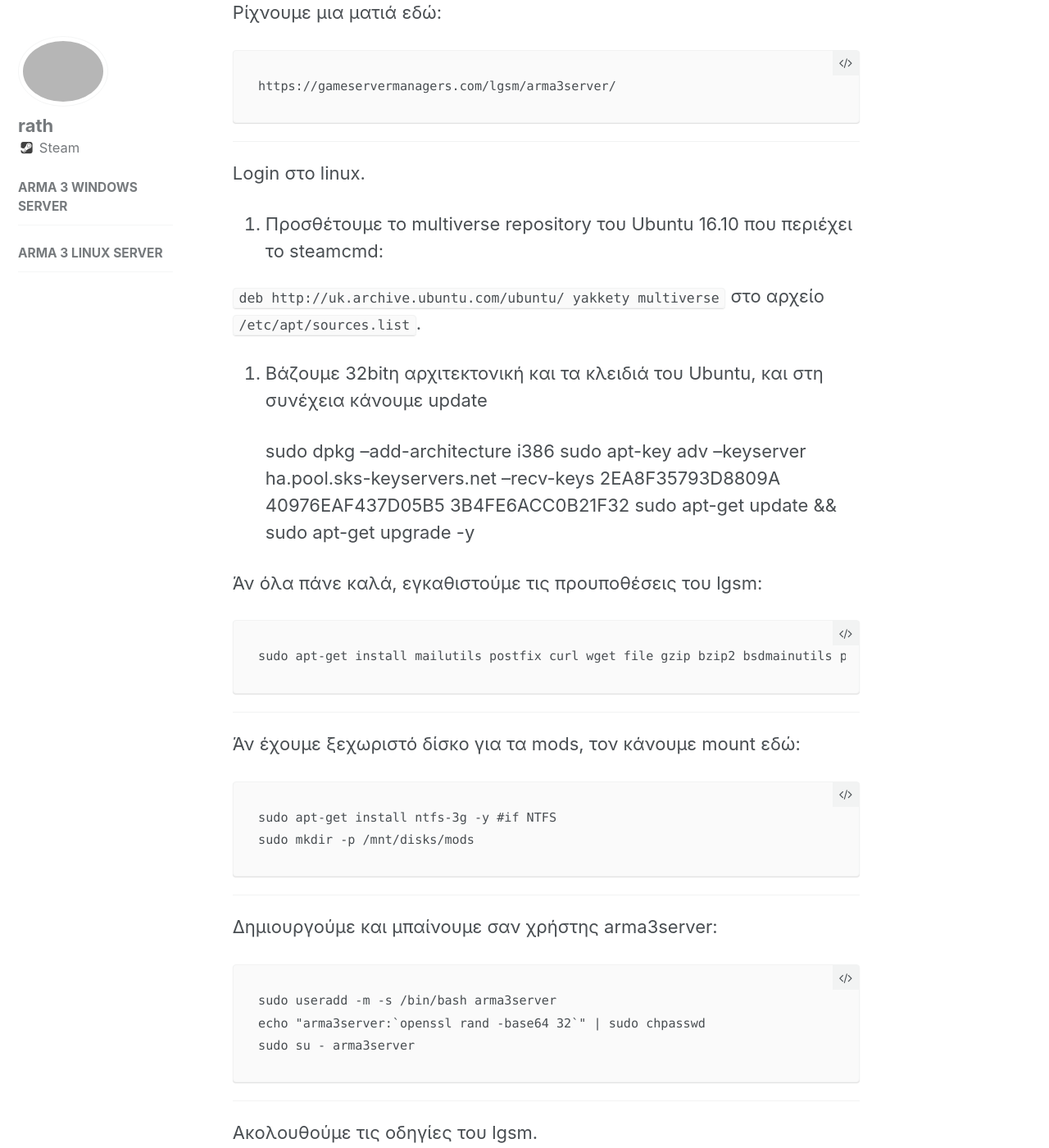
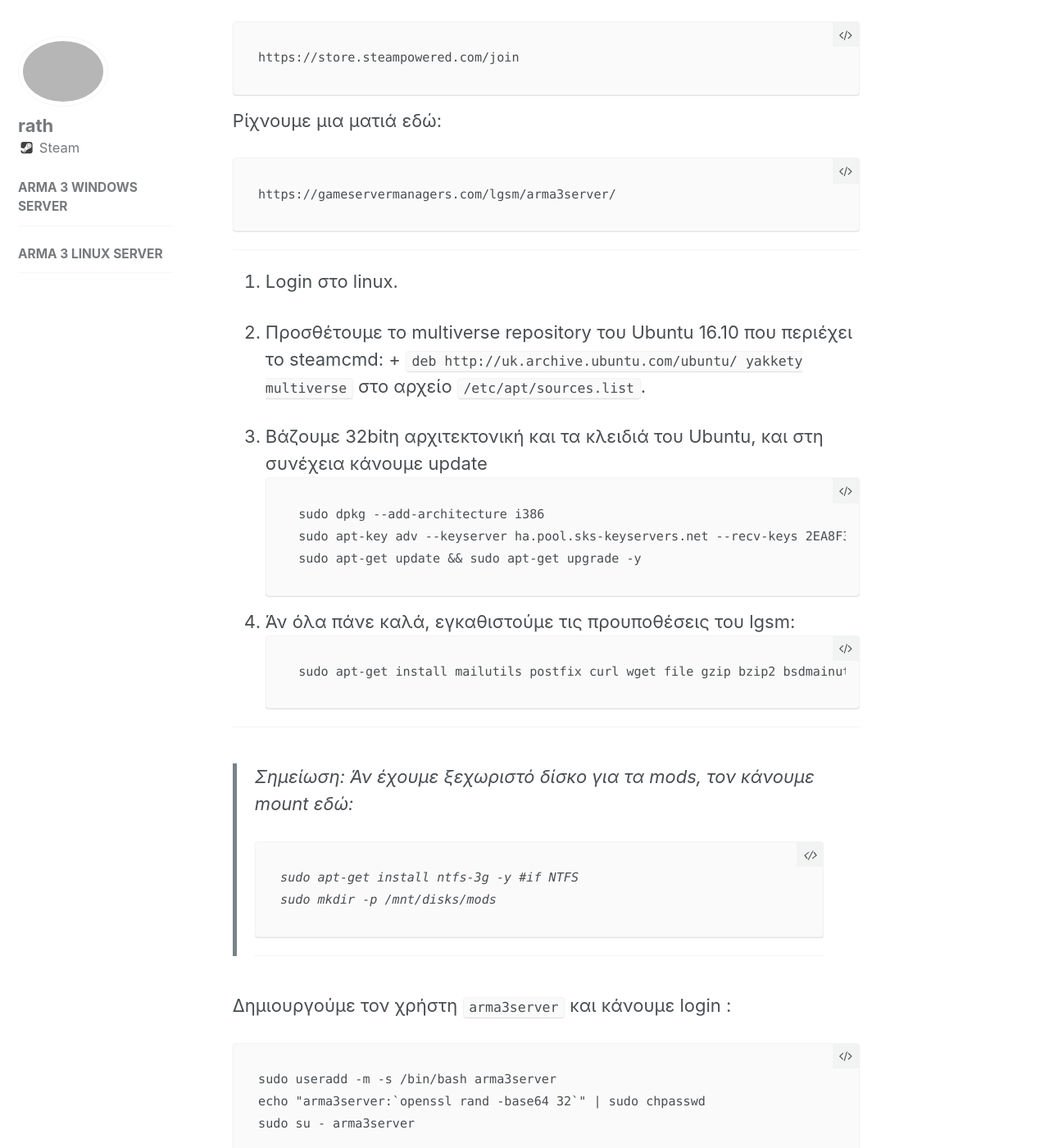
Before and after one commit to SharkGR/Pages, a Jekyll site: the page built from _guides/2017-01-14-arma-3-debian-server.md, in a window 1280 px wide and 1400 px high, scrolled down 434 px. Shown: the whole window at 82% size. Built offline with Jekyll 4.4.1, drawn with Linux system fonts in a browser that asks for light colours; some of the changed text lies outside the part shown.

````diff
--- a/_guides/2017-01-14-arma-3-debian-server.md
+++ b/_guides/2017-01-14-arma-3-debian-server.md
@@ -21,34 +25,33 @@ https://gameservermanagers.com/lgsm/arma3server/
 
 ---
 
-Login στο linux.
+1. Login στο linux.
 
-2. Προσθέτουμε το multiverse repository του Ubuntu 16.10 που περιέχει το steamcmd:
-
+1. Προσθέτουμε το multiverse repository του Ubuntu 16.10 που περιέχει το steamcmd:
++
 `deb http://uk.archive.ubuntu.com/ubuntu/ yakkety multiverse` στο αρχείο `/etc/apt/sources.list`.
 
-3. Βάζουμε 32bitη αρχιτεκτονική και τα κλειδιά του Ubuntu, και στη συνέχεια κάνουμε update
-
+1. Βάζουμε 32bitη αρχιτεκτονική και τα κλειδιά του Ubuntu, και στη συνέχεια κάνουμε update
+```
     sudo dpkg --add-architecture i386
     sudo apt-key adv --keyserver ha.pool.sks-keyservers.net --recv-keys 2EA8F35793D8809A 40976EAF437D05B5 3B4FE6ACC0B21F32
     sudo apt-get update && sudo apt-get upgrade -y
-
-Άν όλα πάνε καλά, εγκαθιστούμε τις προυποθέσεις του lgsm:
-
+```
+1. Άν όλα πάνε καλά, εγκαθιστούμε τις προυποθέσεις του lgsm:
+```
     sudo apt-get install mailutils postfix curl wget file gzip bzip2 bsdmainutils python util-linux tmux lib32gcc1 libstdc++6 libstdc++6:i386
+```
 
 ---
 
-Άν έχουμε ξεχωριστό δίσκο για τα mods, τον κάνουμε mount εδώ:
-
-
-
-    sudo apt-get install ntfs-3g -y #if NTFS
-    sudo mkdir -p /mnt/disks/mods
-
+> Σημείωση: Άν έχουμε ξεχωριστό δίσκο για τα mods, τον κάνουμε mount εδώ:
+```
+sudo apt-get install ntfs-3g -y #if NTFS
+sudo mkdir -p /mnt/disks/mods
+```
 ---
 
-Δημιουργούμε και μπαίνουμε σαν χρήστης arma3server:
+Δημιουργούμε τον χρήστη `arma3server` και κάνουμε login :
 
     sudo useradd -m -s /bin/bash arma3server
     echo "arma3server:`openssl rand -base64 32`" | sudo chpasswd
````
Also changed, not shown: other parts of _guides/2017-01-14-arma-3-debian-server.md (+4 -0 lines), _guides/2017-04-05-arma-3-windows-server.md (+4 -0 lines), _guides/index.md (+6 -0 lines), assets/img/teasers/debian-server-teaser.jpeg (added), assets/img/teasers/windows-server-teaser.jpeg (added), 1 other file.
